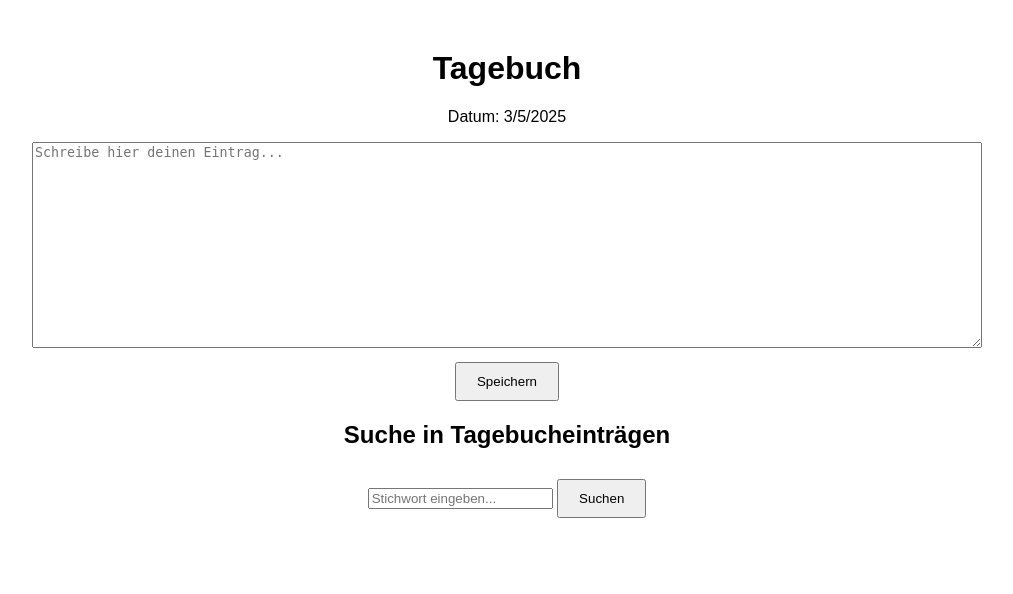
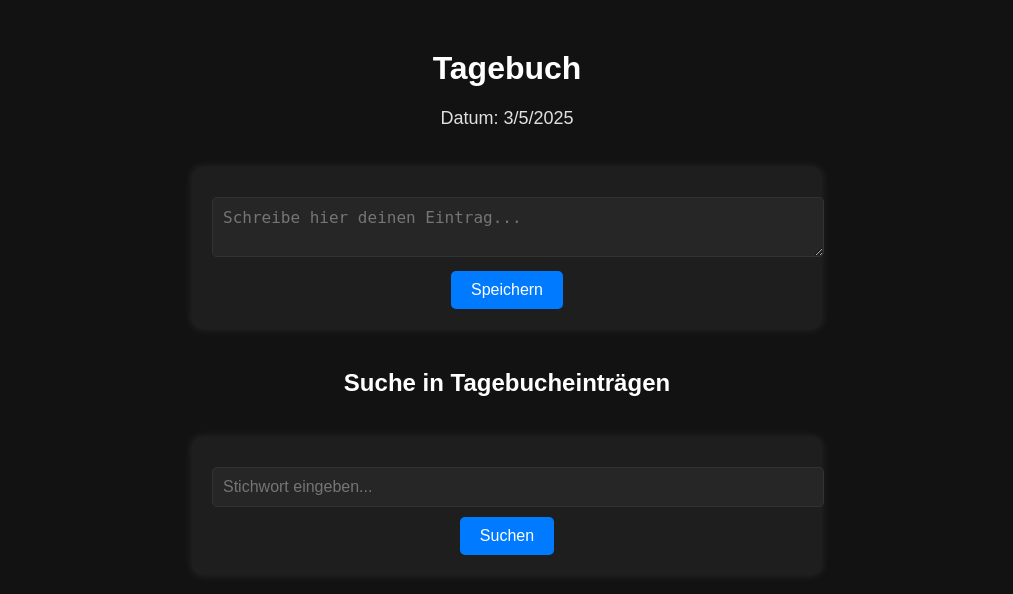
Before and after one commit to TheaLynx/Jounal, a Flask app: page / in a window 1280 px wide. Shown: the top 594 px of the page, without its empty margins (133-1146 px from the left). Run offline with Flask 3, Linux system fonts and the light colour scheme.

Commit message:
added style.css

```diff
--- /dev/null
+++ b/Journal/static/style.css
@@ -0,0 +1,51 @@
+body {
+    font-family: Arial, sans-serif;
+    text-align: center;
+    margin: 50px;
+    background-color: #121212;
+    color: #e0e0e0;
+}
+
+h1, h2 {
+    color: #ffffff;
+}
+
+p {
+    font-size: 18px;
+}
+
+form {
+    background: #1e1e1e;
+    padding: 20px;
+    border-radius: 10px;
+    box-shadow: 0 0 10px rgba(255, 255, 255, 0.1);
+    display: inline-block;
+    width: 50%;
+    margin: 20px auto;
+}
+
+textarea, input {
+    width: 100%;
+    padding: 10px;
+    margin: 10px 0;
+    border: 1px solid #333;
+    border-radius: 5px;
+    font-size: 16px;
+    background-color: #262626;
+    color: #ffffff;
+}
+
+button {
+    background: #007BFF;
+    color: white;
+    border: none;
+    padding: 10px 20px;
+    border-radius: 5px;
+    font-size: 16px;
+    cursor: pointer;
+    transition: background 0.3s;
+}
+
+button:hover {
+    background: #0056b3;
+}
--- a/Journal/templates/index.html
+++ b/Journal/templates/index.html
@@ -4,20 +4,7 @@
     <meta charset="UTF-8">
     <meta name="viewport" content="width=device-width, initial-scale=1.0">
     <title>Tagebuch</title>
-    <style>
-        body {
-            font-family: Arial, sans-serif;
-            text-align: center;
-            margin: 50px;
-        }
-        textarea {
-            width: 80%;
-            height: 200px;
-        }
-        button {
-            margin-top: 10px;
-            padding: 10px 20px;
-        }
+    <link rel="stylesheet" href="style.css">
     </style>
 </head>
 <body>
```
